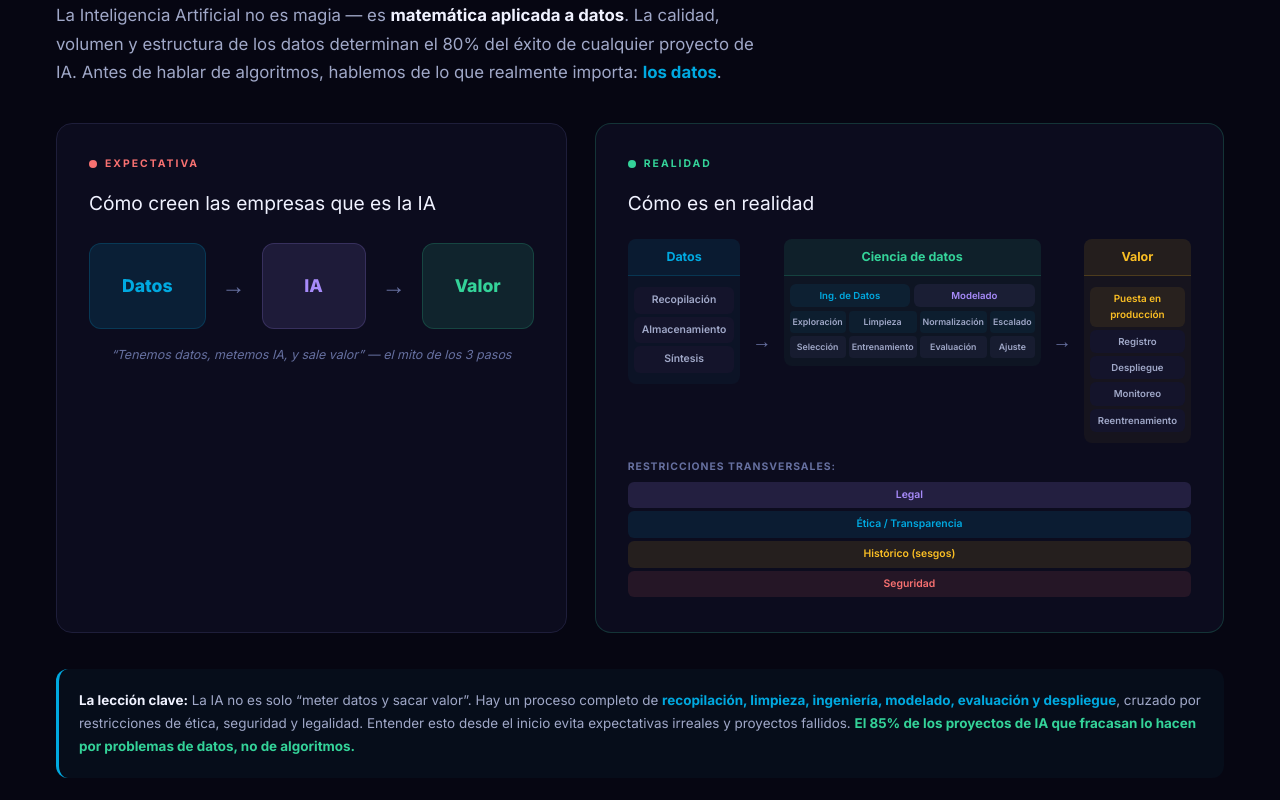
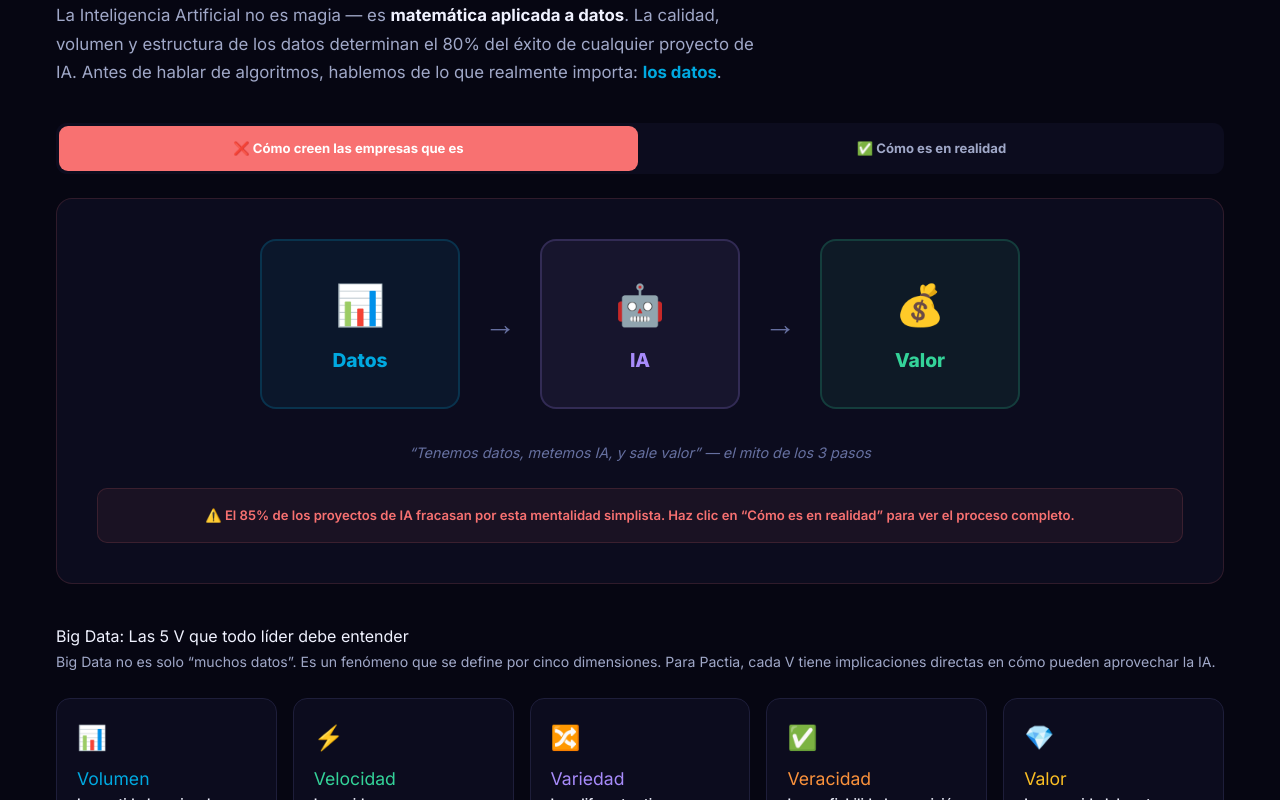
Before and after one commit to sjimenezlon/sinergia-pactia, a Next.js app: page / in a window 1280 px wide. Shown: the part 3040-3840 px from the top of the page. Built offline with nearby package versions, Linux system fonts and the light colour scheme.

Commit message:
Diagrama Expectativa vs Realidad ahora interactivo con toggle, fases clickeables y restricciones expandibles

```diff
--- a/src/app/page.tsx
+++ b/src/app/page.tsx
@@ -387,6 +387,179 @@ function PipelineStep({ step, title, desc, icon, color, active, onClick }: {
   );
 }
 
+/* ───────── EXPECTATIVA VS REALIDAD INTERACTIVO ───────── */
+function ExpectativaVsRealidad() {
+  const [activePhase, setActivePhase] = useState<string | null>(null);
+  const [showReality, setShowReality] = useState(false);
+
+  const phases = [
+    {
+      id: "datos", label: "Datos", color: C.azure, icon: "🗄️",
+      steps: ["Recopilación", "Almacenamiento", "Síntesis"],
+      detail: "Antes de cualquier modelo, hay que identificar, recopilar y organizar los datos. En real estate esto incluye contratos, datos de sensores, reportes financieros, imágenes de activos y datos de mercado. Sin esta base, nada funciona.",
+      pct: "20%", effort: "del esfuerzo total",
+    },
+    {
+      id: "ciencia", label: "Ciencia de Datos", color: C.green, icon: "🔬",
+      steps: ["Exploración", "Limpieza", "Normalización", "Preparación", "Selección de modelo", "Entrenamiento", "Evaluación", "Ajuste"],
+      detail: "El corazón técnico: explorar los datos, limpiarlos (el 80% del tiempo se va aquí), normalizarlos, seleccionar el modelo adecuado, entrenarlo, evaluarlo y ajustarlo. Incluye ingeniería de datos y modelado.",
+      pct: "60%", effort: "del esfuerzo total",
+    },
+    {
+      id: "valor", label: "Valor", color: C.yellow, icon: "💎",
+      steps: ["Puesta en producción", "Registro", "Despliegue", "Monitorización", "Reentrenamiento"],
+      detail: "Llevar el modelo a producción es solo el inicio. Hay que registrarlo, desplegarlo, monitorearlo continuamente y reentrenarlo cuando los datos cambien. Un modelo sin monitoreo se degrada con el tiempo.",
+      pct: "20%", effort: "del esfuerzo total",
+    },
+  ];
+
+  const restrictions = [
+    { label: "Legal", desc: "Regulaciones de protección de datos (Ley 1581 en Colombia), contratos de confidencialidad, normativa sectorial", color: C.purple, icon: "⚖️" },
+    { label: "Ética / Transparencia", desc: "Explicabilidad de las decisiones de IA, equidad en pricing y selección, documentación de procesos", color: C.azure, icon: "🔍" },
+    { label: "Histórico (sesgos)", desc: "Los datos históricos pueden contener sesgos que la IA amplifica: discriminación en valoraciones, patrones desactualizados", color: C.yellow, icon: "⚠️" },
+    { label: "Seguridad", desc: "Protección contra ataques adversariales, acceso no autorizado a modelos, filtración de datos sensibles", color: C.red, icon: "🛡️" },
+  ];
+
+  return (
+    <div style={{ margin: "36px 0" }}>
+      {/* Toggle */}
+      <div style={{ display: "flex", gap: 4, background: C.dark2, borderRadius: 11, padding: 3, marginBottom: 24 }}>
+        <button onClick={() => setShowReality(false)} style={{
+          flex: 1, padding: "12px 18px", background: !showReality ? C.red : "transparent",
+          border: "none", color: !showReality ? "#fff" : C.t2,
+          fontFamily: "'Inter',sans-serif", fontSize: ".82rem", fontWeight: 700,
+          borderRadius: 9, cursor: "pointer", transition: ".3s",
+        }}>❌ Cómo creen las empresas que es</button>
+        <button onClick={() => setShowReality(true)} style={{
+          flex: 1, padding: "12px 18px", background: showReality ? C.green : "transparent",
+          border: "none", color: showReality ? C.dark : C.t2,
+          fontFamily: "'Inter',sans-serif", fontSize: ".82rem", fontWeight: 700,
+          borderRadius: 9, cursor: "pointer", transition: ".3s",
+        }}>✅ Cómo es en realidad</button>
+      </div>
+
+      {!showReality ? (
+        /* EXPECTATIVA */
+        <div style={{
+          background: C.dark2, border: `1px solid rgba(248,113,113,.15)`, borderRadius: 16, padding: 40, textAlign: "center",
+        }}>
+          <div style={{ display: "flex", alignItems: "center", justifyContent: "center", gap: 24, marginBottom: 32 }}>
+            {[
+              { label: "Datos", emoji: "📊", color: C.azure },
+              { label: "→", color: C.t3 },
+              { label: "IA", emoji: "🤖", color: C.purple },
+              { label: "→", color: C.t3 },
+              { label: "Valor", emoji: "💰", color: C.green },
+            ].map((item, i) => (
+              item.label === "→" ? (
+                <div key={i} style={{ fontSize: "2rem", color: C.t3, fontWeight: 900 }}>→</div>
+              ) : (
+                <div key={i} style={{
+                  padding: "32px 40px", background: `${item.color}12`, borderRadius: 16,
+                  border: `2px solid ${item.color}30`, textAlign: "center", flex: 1, maxWidth: 200,
+                }}>
+                  <div style={{ fontSize: "2.5rem", marginBottom: 8 }}>{item.emoji}</div>
+                  <div style={{ fontSize: "1.2rem", fontWeight: 800, color: item.color }}>{item.label}</div>
+                </div>
+              )
+            ))}
+          </div>
+          <p style={{ color: C.t3, fontSize: ".9rem", fontStyle: "italic", maxWidth: 500, margin: "0 auto" }}>
+            &ldquo;Tenemos datos, metemos IA, y sale valor&rdquo; — el mito de los 3 pasos
+          </p>
+          <div style={{
+            marginTop: 24, padding: 16, background: "rgba(248,113,113,.06)", borderRadius: 10,
+            border: "1px solid rgba(248,113,113,.15)",
+          }}>
+            <p style={{ color: C.red, fontSize: ".82rem", fontWeight: 600 }}>
+              ⚠️ El 85% de los proyectos de IA fracasan por esta mentalidad simplista. Haz clic en &ldquo;Cómo es en realidad&rdquo; para ver el proceso completo.
+            </p>
+          </div>
+        </div>
+      ) : (
+        /* REALIDAD — INTERACTIVO */
+        <div style={{ background: C.dark2, border: `1px solid rgba(52,211,153,.2)`, borderRadius: 16, padding: 32 }}>
+          {/* Pipeline interactivo */}
+          <div style={{ display: "flex", gap: 0, marginBottom: 20, borderRadius: 14, overflow: "hidden", border: `1px solid ${C.dark4}` }}>
+            {phases.map((phase, i) => (
+              <div key={phase.id} onClick={() => setActivePhase(activePhase === phase.id ? null : phase.id)} style={{
+                flex: phase.id === "ciencia" ? 2 : 1, padding: "20px 16px", textAlign: "center",
+                cursor: "pointer", transition: ".3s",
+                borderRight: i < 2 ? `1px solid ${C.dark4}` : "none",
+                background: activePhase === phase.id ? `${phase.color}10` : C.dark3,
+                borderBottom: activePhase === phase.id ? `3px solid ${phase.color}` : `3px solid transparent`,
+              }}>
+                <div style={{ fontSize: "1.5rem", marginBottom: 6 }}>{phase.icon}</div>
+                <div style={{ fontSize: ".85rem", fontWeight: 800, color: activePhase === phase.id ? phase.color : C.t1, marginBottom: 6 }}>{phase.label}</div>
+                <div style={{ fontSize: "1.4rem", fontWeight: 900, fontFamily: "'JetBrains Mono',monospace", color: phase.color }}>{phase.pct}</div>
+                <div style={{ fontSize: ".6rem", color: C.t3, textTransform: "uppercase", letterSpacing: 1 }}>{phase.effort}</div>
+                <div style={{ display: "flex", flexWrap: "wrap", gap: 3, marginTop: 10, justifyContent: "center" }}>
+                  {phase.steps.map((s, j) => (
+                    <span key={j} style={{
+                      padding: "3px 8px", borderRadius: 6, fontSize: ".58rem", fontWeight: 600,
+                      background: activePhase === phase.id ? `${phase.color}15` : C.dark4,
+                      color: activePhase === phase.id ? phase.color : C.t3,
+                      transition: ".3s",
+                    }}>{s}</span>
+                  ))}
+                </div>
+              </div>
+            ))}
+          </div>
+
+          {/* Detalle expandible */}
+          {activePhase && (
+            <div style={{
+              padding: 20, background: C.dark3, borderRadius: 12, marginBottom: 20,
+              borderLeft: `3px solid ${phases.find(p => p.id === activePhase)?.color}`,
+            }}>
+              <p style={{ color: C.t2, fontSize: ".84rem", lineHeight: 1.7 }}>
+                {phases.find(p => p.id === activePhase)?.detail}
+              </p>
+            </div>
+          )}
+
+          {/* Restricciones interactivas */}
+          <div style={{ fontSize: ".72rem", fontWeight: 700, color: C.t3, textTransform: "uppercase", letterSpacing: 2, marginBottom: 10 }}>
+            Restricciones transversales — haz clic para explorar:
+          </div>
+          <div style={{ display: "grid", gridTemplateColumns: "repeat(4,1fr)", gap: 8 }}>
+            {restrictions.map((r, i) => (
+              <div key={i} onClick={() => setActivePhase(activePhase === `r-${i}` ? null : `r-${i}`)} style={{
+                padding: "10px 12px", background: activePhase === `r-${i}` ? r.color : `${r.color}15`,
+                borderRadius: 8, cursor: "pointer", transition: ".3s", textAlign: "center",
+                border: `1px solid ${activePhase === `r-${i}` ? r.color : "transparent"}`,
+              }}>
+                <div style={{ fontSize: "1rem", marginBottom: 4 }}>{r.icon}</div>
+                <div style={{ fontSize: ".7rem", fontWeight: 700, color: activePhase === `r-${i}` ? C.dark : r.color }}>{r.label}</div>
+              </div>
+            ))}
+          </div>
+          {restrictions.map((r, i) => activePhase === `r-${i}` && (
+            <div key={`d-${i}`} style={{
+              marginTop: 12, padding: 16, background: C.dark3, borderRadius: 10,
+              borderLeft: `3px solid ${r.color}`, fontSize: ".82rem", color: C.t2, lineHeight: 1.6,
+            }}>{r.desc}</div>
+          ))}
+
+          {/* Callout */}
+          <div style={{
+            marginTop: 20, padding: 16, background: "rgba(0,169,224,.04)", borderRadius: 10,
+            borderLeft: `3px solid ${C.azure}`,
+          }}>
+            <p style={{ color: C.t2, fontSize: ".82rem", lineHeight: 1.6 }}>
+              <strong style={{ color: C.t1 }}>La lección clave:</strong> Hay un proceso completo de{" "}
+              <strong style={{ color: C.azure }}>recopilación, limpieza, ingeniería, modelado, evaluación y despliegue</strong>,
+              cruzado por restricciones de ética, seguridad y legalidad.{" "}
+              <strong style={{ color: C.green }}>El 85% de los proyectos de IA que fracasan lo hacen por problemas de datos, no de algoritmos.</strong>
+            </p>
+          </div>
+        </div>
+      )}
+    </div>
+  );
+}
+
 /* ═══════════════════════════════════════════════════════
    MAIN PAGE
    ═══════════════════════════════════════════════════════ */
@@ -612,156 +785,8 @@ export default function Home() {
           Antes de hablar de algoritmos, hablemos de lo que realmente importa: <strong style={{ color: C.azure }}>los datos</strong>.
         </p>
 
-        {/* Expectativa vs Realidad */}
-        <div style={{ display: "grid", gridTemplateColumns: "1fr 1fr", gap: 28, margin: "36px 0" }}>
-          {/* Cómo creen que es */}
-          <div style={{
-            background: C.dark2, border: `1px solid ${C.dark4}`, borderRadius: 16, padding: 32, position: "relative",
-          }}>
-            <div style={{
-              fontSize: ".65rem", fontWeight: 700, letterSpacing: 2, textTransform: "uppercase",
-              color: C.red, marginBottom: 16, display: "flex", alignItems: "center", gap: 8,
-            }}>
-              <span style={{ width: 8, height: 8, borderRadius: "50%", background: C.red }} />
-              Expectativa
-            </div>
-            <h3 style={{ color: C.t1, fontSize: "1.2rem", marginBottom: 24 }}>Cómo creen las empresas que es la IA</h3>
-            <div style={{ display: "flex", alignItems: "center", justifyContent: "center", gap: 16 }}>
-              {[
-                { label: "Datos", color: C.azure, bg: "rgba(0,169,224,.12)" },
-                { label: "→", color: C.t3, bg: "transparent" },
-                { label: "IA", color: C.purple, bg: "rgba(167,139,250,.12)" },
-                { label: "→", color: C.t3, bg: "transparent" },
-                { label: "Valor", color: C.green, bg: "rgba(52,211,153,.12)" },
-              ].map((item, i) => (
-                item.label === "→" ? (
-                  <div key={i} style={{ fontSize: "1.5rem", color: C.t3, fontWeight: 900 }}>→</div>
-                ) : (
-                  <div key={i} style={{
-                    padding: "28px 32px", background: item.bg, borderRadius: 12,
-                    border: `1px solid ${item.color}30`, textAlign: "center", flex: 1,
-                  }}>
-                    <div style={{ fontSize: "1.1rem", fontWeight: 800, color: item.color }}>{item.label}</div>
-                  </div>
-                )
-              ))}
-            </div>
-            <p style={{ color: C.t3, fontSize: ".78rem", textAlign: "center", marginTop: 16, fontStyle: "italic" }}>
-              &ldquo;Tenemos datos, metemos IA, y sale valor&rdquo; — el mito de los 3 pasos
-            </p>
-          </div>
-
-          {/* Cómo es en realidad */}
-          <div style={{
-            background: C.dark2, border: `1px solid rgba(52,211,153,.2)`, borderRadius: 16, padding: 32,
-          }}>
-            <div style={{
-              fontSize: ".65rem", fontWeight: 700, letterSpacing: 2, textTransform: "uppercase",
-              color: C.green, marginBottom: 16, display: "flex", alignItems: "center", gap: 8,
-            }}>
-              <span style={{ width: 8, height: 8, borderRadius: "50%", background: C.green }} />
-              Realidad
-            </div>
-            <h3 style={{ color: C.t1, fontSize: "1.2rem", marginBottom: 20 }}>Cómo es en realidad</h3>
-
-            {/* Three main columns */}
-            <div style={{ display: "flex", gap: 12, marginBottom: 16 }}>
-              {/* Datos column */}
-              <div style={{ flex: 1 }}>
-                <div style={{
-                  padding: "8px 12px", background: "rgba(0,169,224,.1)", borderRadius: "8px 8px 0 0",
-                  textAlign: "center", fontWeight: 700, fontSize: ".78rem", color: C.azure,
-                  borderBottom: `1px solid ${C.azure}30`,
-                }}>Datos</div>
-                <div style={{ background: "rgba(0,169,224,.04)", borderRadius: "0 0 8px 8px", padding: "8px 6px" }}>
-                  {["Recopilación", "Almacenamiento", "Síntesis"].map((t, i) => (
-                    <div key={i} style={{
-                      padding: "5px 8px", margin: "3px 0", background: C.dark3, borderRadius: 6,
-                      fontSize: ".65rem", color: C.t2, textAlign: "center", fontWeight: 600,
-                    }}>{t}</div>
-                  ))}
-                </div>
-              </div>
-
-              <div style={{ display: "flex", alignItems: "center", color: C.t3, fontSize: "1.2rem", fontWeight: 900 }}>→</div>
-
-              {/* Ciencia de datos column */}
-              <div style={{ flex: 2 }}>
-                <div style={{
-                  padding: "8px 12px", background: "rgba(52,211,153,.1)", borderRadius: "8px 8px 0 0",
-                  textAlign: "center", fontWeight: 700, fontSize: ".78rem", color: C.green,
-                  borderBottom: `1px solid ${C.green}30`,
-                }}>Ciencia de datos</div>
-                <div style={{ background: "rgba(52,211,153,.04)", borderRadius: "0 0 8px 8px", padding: "8px 6px" }}>
-                  <div style={{ display: "flex", gap: 4, marginBottom: 4 }}>
-                    <div style={{ flex: 1, padding: "4px 6px", background: "rgba(0,169,224,.08)", borderRadius: 6, fontSize: ".6rem", color: C.azure, textAlign: "center", fontWeight: 600 }}>Ing. de Datos</div>
-                    <div style={{ flex: 1, padding: "4px 6px", background: "rgba(167,139,250,.08)", borderRadius: 6, fontSize: ".6rem", color: C.purple, textAlign: "center", fontWeight: 600 }}>Modelado</div>
-                  </div>
-                  <div style={{ display: "grid", gridTemplateColumns: "repeat(4,1fr)", gap: 3 }}>
-                    {["Exploración", "Limpieza", "Normalización", "Escalado", "Selección", "Entrenamiento", "Evaluación", "Ajuste"].map((t, i) => (
-                      <div key={i} style={{
-                        padding: "4px 3px", background: i < 4 ? "rgba(0,169,224,.06)" : "rgba(167,139,250,.06)",
-                        borderRadius: 4, fontSize: ".55rem", color: C.t2, textAlign: "center", fontWeight: 600,
-                      }}>{t}</div>
-                    ))}
-                  </div>
-                </div>
-              </div>
-
-              <div style={{ display: "flex", alignItems: "center", color: C.t3, fontSize: "1.2rem", fontWeight: 900 }}>→</div>
-
-              {/* Valor column */}
-              <div style={{ flex: 1 }}>
-                <div style={{
-                  padding: "8px 12px", background: "rgba(251,191,36,.1)", borderRadius: "8px 8px 0 0",
-                  textAlign: "center", fontWeight: 700, fontSize: ".78rem", color: C.yellow,
-                  borderBottom: `1px solid ${C.yellow}30`,
-                }}>Valor</div>
-                <div style={{ background: "rgba(251,191,36,.04)", borderRadius: "0 0 8px 8px", padding: "8px 6px" }}>
-                  <div style={{
-                    padding: "4px 8px", margin: "3px 0", background: "rgba(251,191,36,.08)", borderRadius: 6,
-                    fontSize: ".62rem", color: C.yellow, textAlign: "center", fontWeight: 600,
-                  }}>Puesta en producción</div>
-                  {["Registro", "Despliegue", "Monitoreo", "Reentrenamiento"].map((t, i) => (
-                    <div key={i} style={{
-                      padding: "4px 8px", margin: "3px 0", background: C.dark3, borderRadius: 6,
-                      fontSize: ".6rem", color: C.t2, textAlign: "center", fontWeight: 600,
-                    }}>{t}</div>
-                  ))}
-                </div>
-              </div>
-            </div>
-
-            {/* Restricciones */}
-            <div style={{ marginTop: 12 }}>
-              <div style={{ fontSize: ".65rem", fontWeight: 700, color: C.t3, textTransform: "uppercase", letterSpacing: 1, marginBottom: 6 }}>Restricciones transversales:</div>
-              {[
-                { label: "Legal", color: "rgba(167,139,250,.15)", text: C.purple },
-                { label: "Ética / Transparencia", color: "rgba(0,169,224,.1)", text: C.azure },
-                { label: "Histórico (sesgos)", color: "rgba(251,191,36,.1)", text: C.yellow },
-                { label: "Seguridad", color: "rgba(248,113,113,.1)", text: C.red },
-              ].map((r, i) => (
-                <div key={i} style={{
-                  padding: "5px 12px", margin: "3px 0", background: r.color, borderRadius: 6,
-                  fontSize: ".65rem", color: r.text, fontWeight: 600, textAlign: "center",
-                }}>{r.label}</div>
-              ))}
-            </div>
-          </div>
-        </div>
-
-        <div style={{
-          padding: 20, background: "rgba(0,169,224,.04)", borderRadius: 12, borderLeft: `3px solid ${C.azure}`,
-          marginBottom: 12,
-        }}>
-          <p style={{ color: C.t2, fontSize: ".84rem", lineHeight: 1.7 }}>
-            <strong style={{ color: C.t1 }}>La lección clave:</strong> La IA no es solo &ldquo;meter datos y sacar valor&rdquo;.
-            Hay un proceso completo de <strong style={{ color: C.azure }}>recopilación, limpieza, ingeniería, modelado, evaluación y despliegue</strong>,
-            cruzado por restricciones de ética, seguridad y legalidad. Entender esto desde el inicio evita expectativas
-            irreales y proyectos fallidos. <strong style={{ color: C.green }}>El 85% de los proyectos de IA que fracasan
-            lo hacen por problemas de datos, no de algoritmos.</strong>
-          </p>
-        </div>
+        {/* Expectativa vs Realidad — INTERACTIVO */}
+        <ExpectativaVsRealidad />
 
         {/* Big Data: Las 5 V expandidas */}
         <h3 style={{ marginTop: 40 }}>Big Data: Las 5 V que todo líder debe entender</h3>
```
